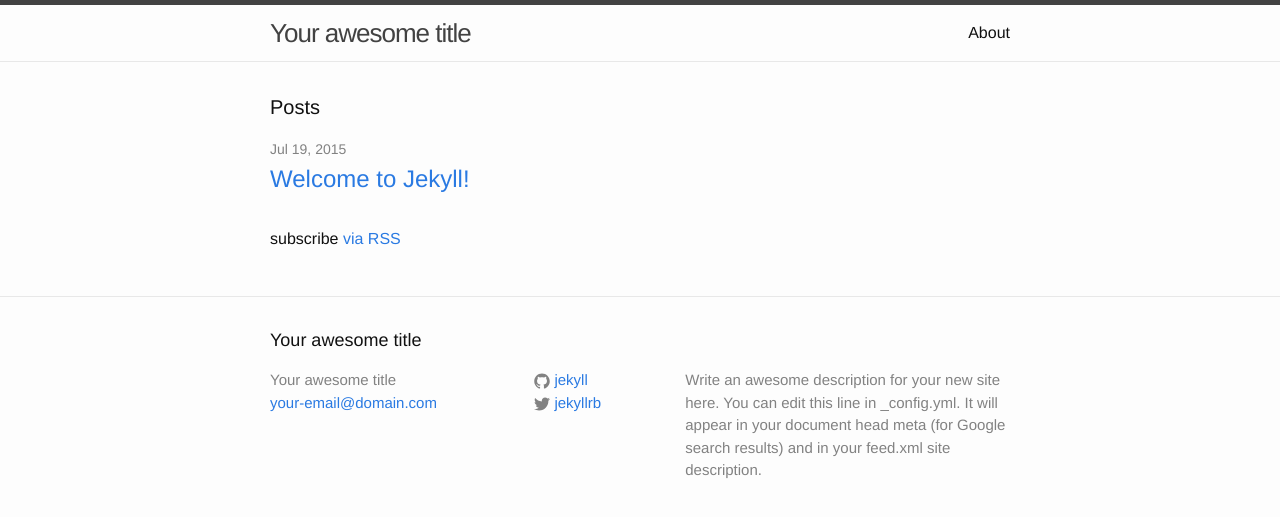
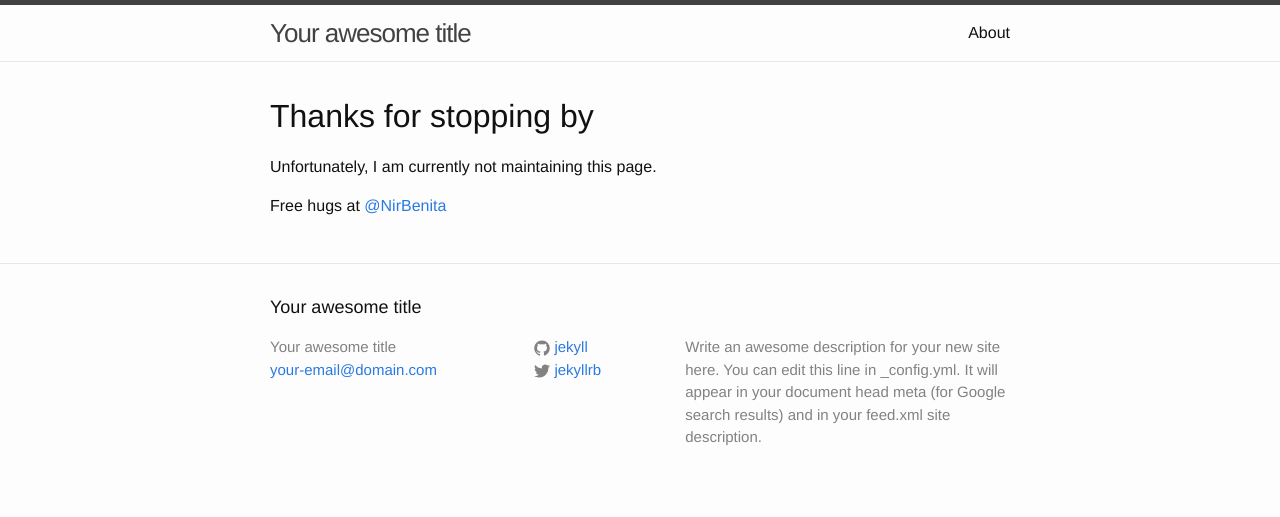
Before and after one commit to NirBenita/NirBenita.github.io, a Jekyll site: the page built from index.html, in a window 1280 px wide. Shown: the top 517 px of the page. Built offline with Jekyll 4.4.1, drawn with Linux system fonts in a browser that asks for light colours.

Commit message:
Added place holder

```diff
--- a/_posts/2015-07-19-welcome-to-jekyll.markdown
+++ b/_posts/2015-07-19-welcome-to-jekyll.markdown
@@ -4,7 +4,7 @@ title:  "Welcome to Jekyll!"
 date:   2015-07-19 14:44:20
 categories: jekyll update
 ---
-You’ll find this post in your `_posts` directory. Go ahead and edit it and re-build the site to see your changes. You can rebuild the site in many different ways, but the most common way is to run `jekyll serve`, which launches a web server and auto-regenerates your site when a file is updated.
+You’lll find this post in your `_posts` directory. Go ahead and edit it and re-build the site to see your changes. You can rebuild the site in many different ways, but the most common way is to run `jekyll serve`, which launches a web server and auto-regenerates your site when a file is updated.
 
 To add new posts, simply add a file in the `_posts` directory that follows the convention `YYYY-MM-DD-name-of-post.ext` and includes the necessary front matter. Take a look at the source for this post to get an idea about how it works.
 
--- a/index.html
+++ b/index.html
@@ -4,7 +4,7 @@ layout: default
 
 <div class="home">
 
-  <h1 class="page-heading">Posts</h1>
+  <!-- <h1 class="page-heading">Posts</h1>
 
   <ul class="post-list">
     {% for post in site.posts %}
@@ -19,5 +19,8 @@ layout: default
   </ul>
 
   <p class="rss-subscribe">subscribe <a href="{{ "/feed.xml" | prepend: site.baseurl }}">via RSS</a></p>
-
+ -->
+ <h1>Thanks for stopping by</h1>
+ <p>Unfortunately, I am currently not maintaining this page.</p>
+ <p>Free hugs at <a href="www.twitter.com/NirBenita">@NirBenita</a></p>
 </div>
```
